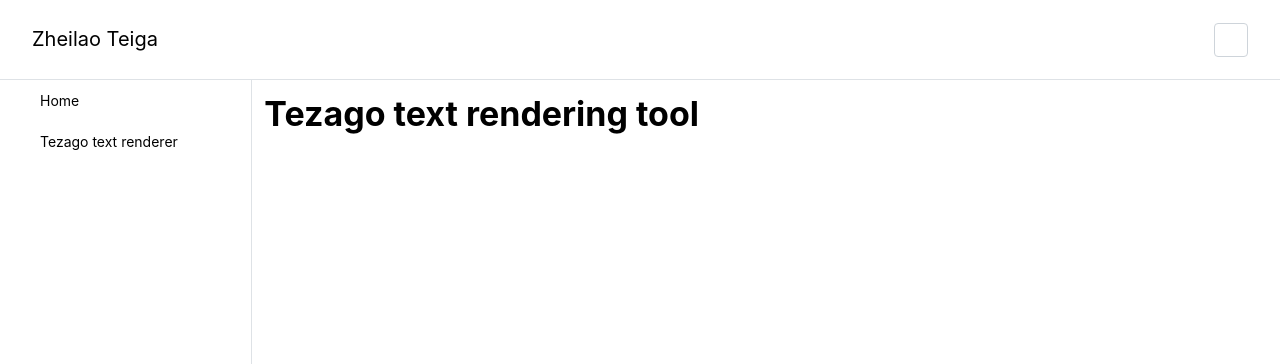
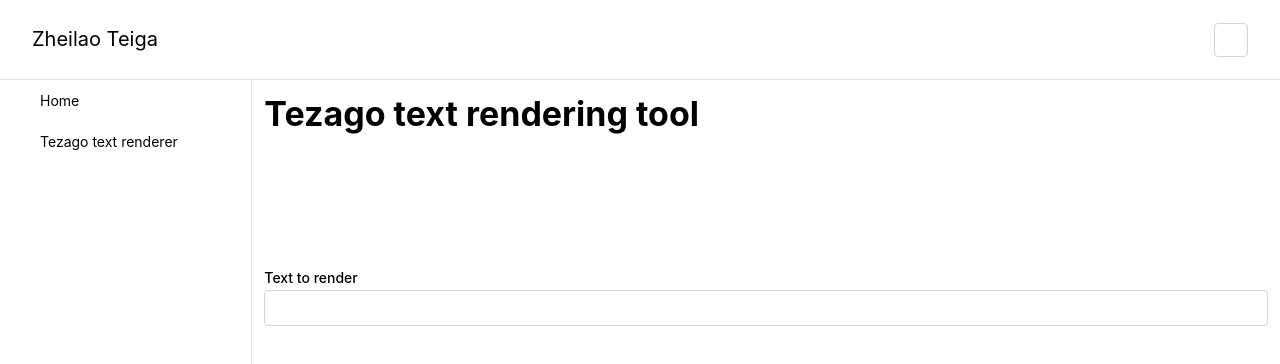
Before and after one commit to enoua5/zheilao-teiga, a Next.js app: page /zheilao-teiga/text-rendering in a window 1280 px wide. Shown: the top 364 px of the page. Built offline with nearby package versions, Linux system fonts and the light colour scheme; some icons are missing.

Commit message:
Don't flex the tezago text box

```diff
--- a/app/text-rendering/render-tool.tsx
+++ b/app/text-rendering/render-tool.tsx
@@ -1,7 +1,7 @@
 "use client";
 
 import TezagoText from "@/component/text-render/tezago-text";
-import { Stack, TextInput } from "@mantine/core";
+import { Box, Stack, TextInput } from "@mantine/core";
 import { useState } from "react";
 
 export default function TezagoTextRenderTool() {
@@ -9,7 +9,9 @@ export default function TezagoTextRenderTool() {
 
     return (
         <Stack>
-            <TezagoText text={text} />
+            <Box>
+                <TezagoText text={text} />
+            </Box>
             <TextInput
                 label="Text to render"
                 value={text}
```
